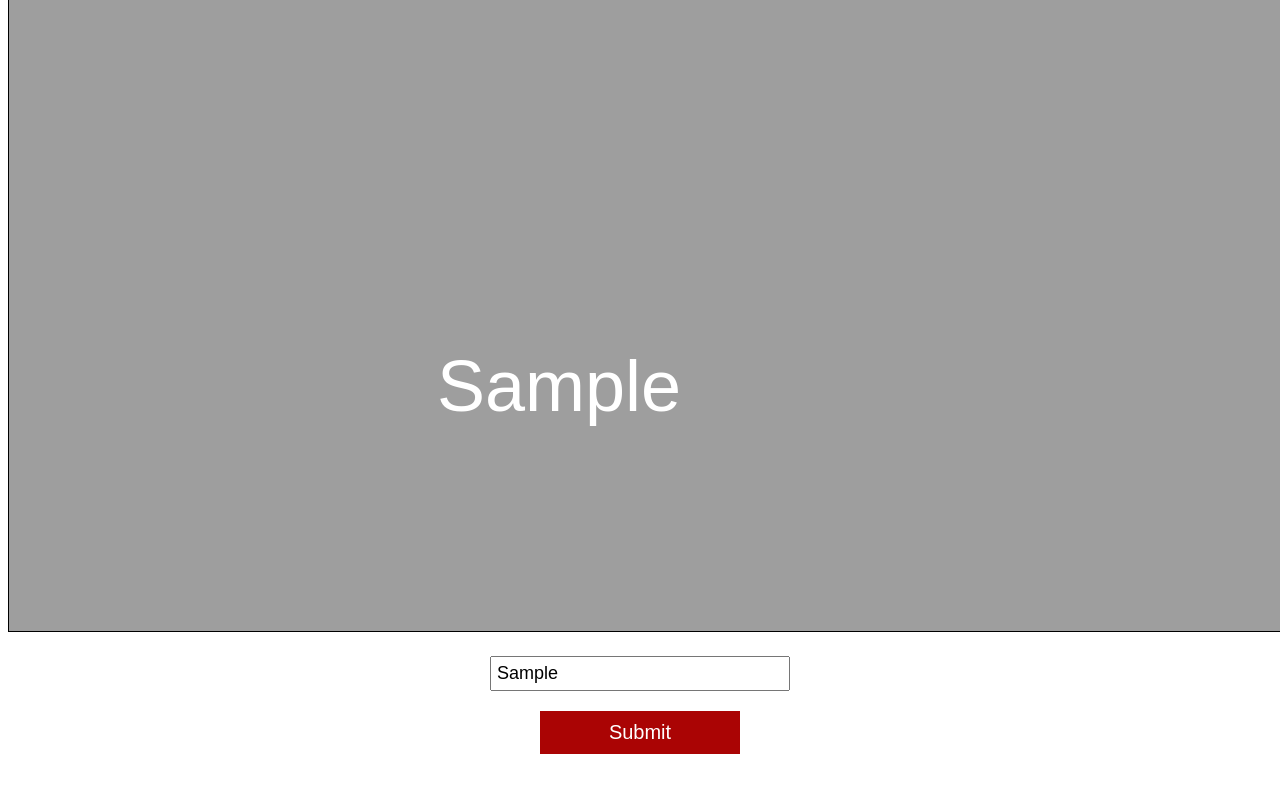
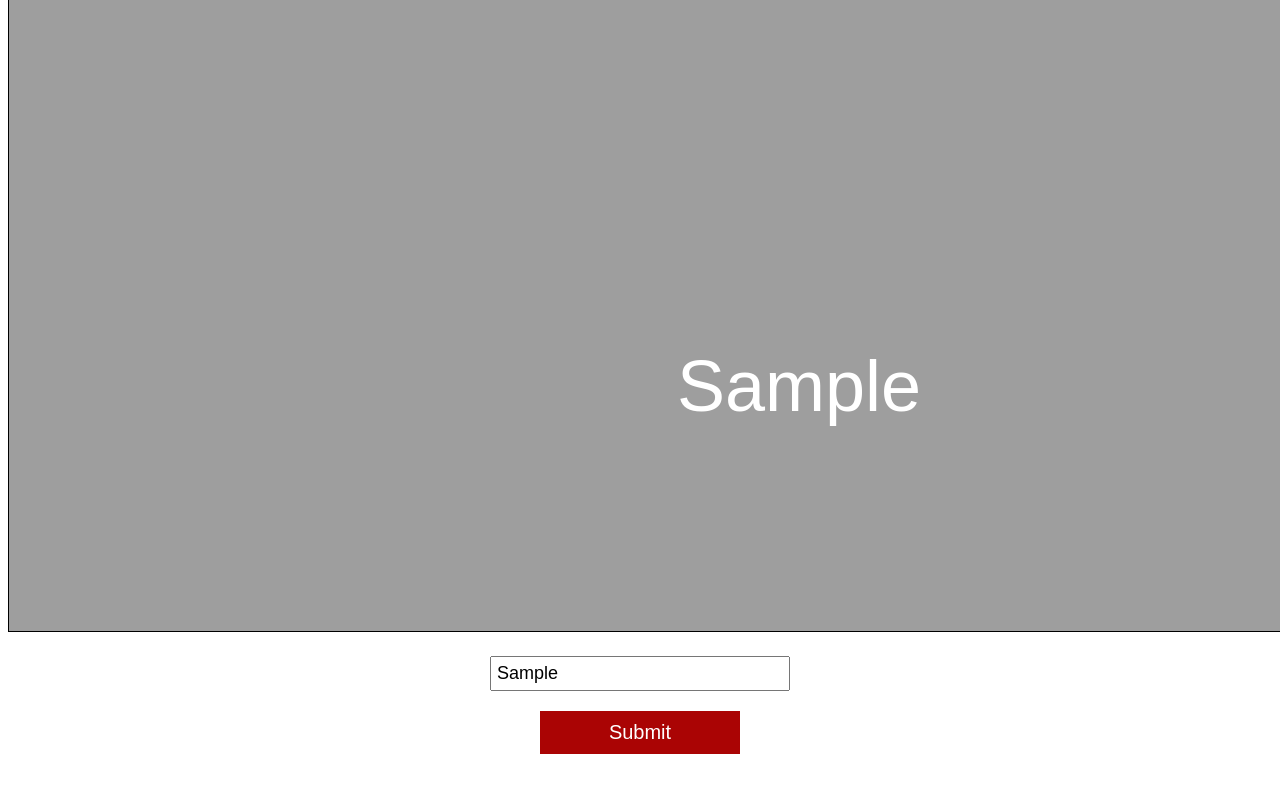
Before and after one commit to idesAk9/F1inSchools, a plain HTML site: page index.html in a window 1280 px wide. Both pictures are taken after typing "Sample" into the empty fields and a click on the button "Submit". Shown: the part 1298-2090 px from the top of the page. Drawn offline with Linux system fonts and the light colour scheme.

Commit message:
Update index.html

```diff
--- a/index.html
+++ b/index.html
@@ -98,7 +98,7 @@
         textCtx.font = '72px "Tajawal", sans-serif'; // Set the font style
 
         // Replace the coordinates (x, y) with the desired position to overlay the text
-        var x = 550;
+        var x = 790;
         var y = 1700;
 
         // Calculate the text width for centering
```
